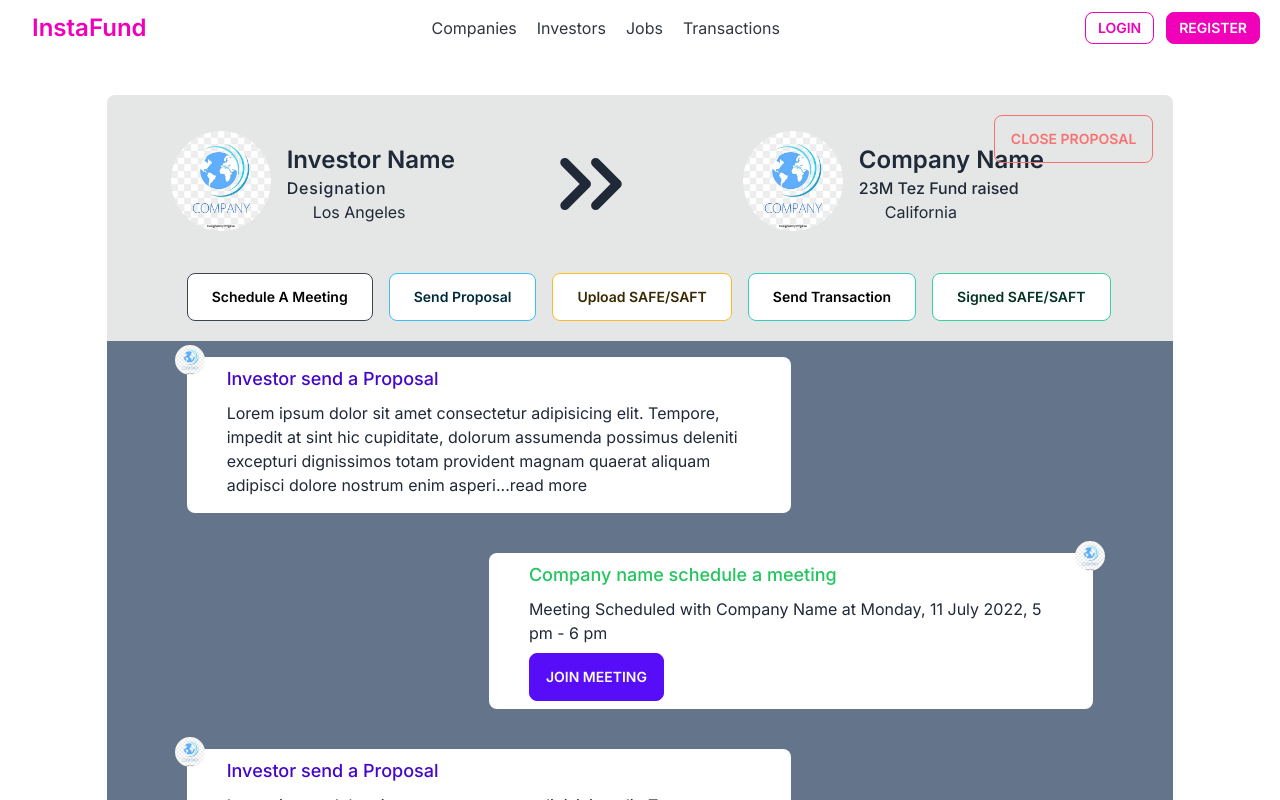
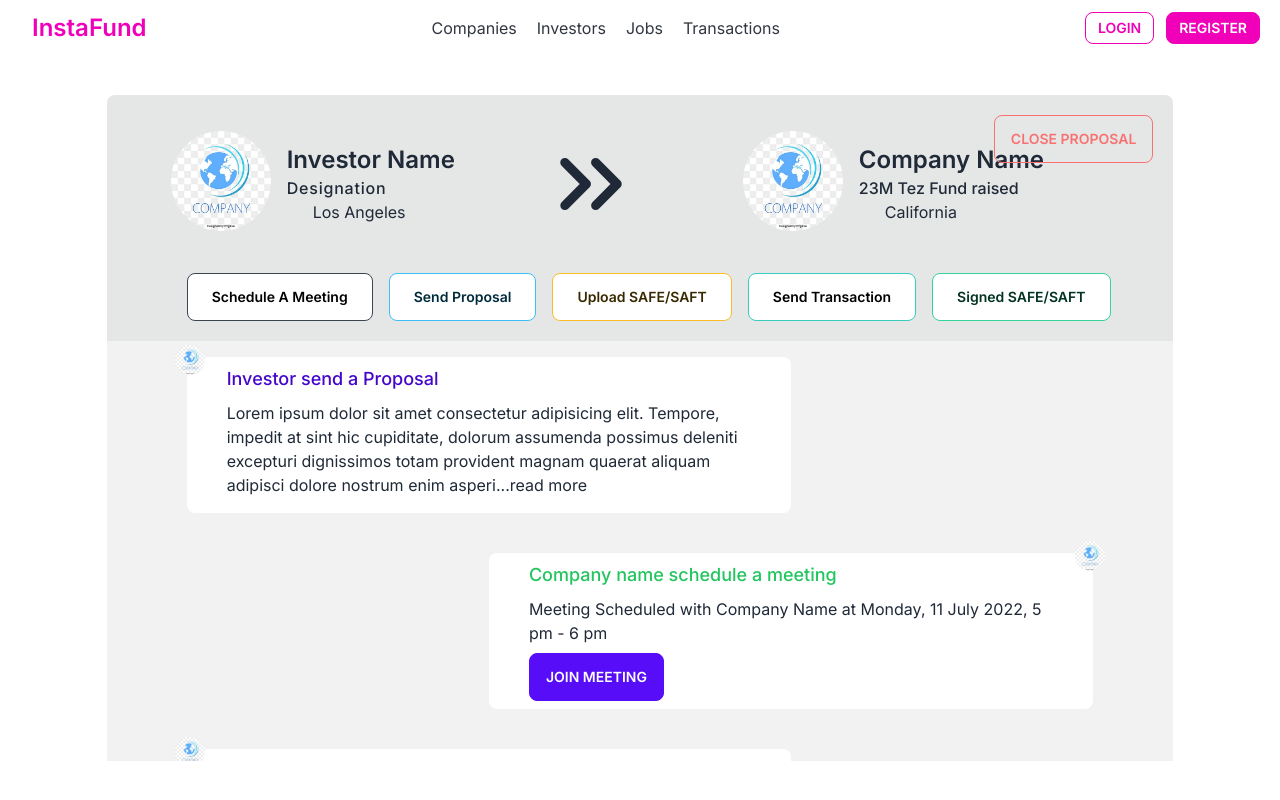
Before and after one commit to mondalraj/InstaFund, a Next.js app: page /transaction in a window 1280 px wide. Built offline with nearby package versions, Linux system fonts and the light colour scheme; some icons are missing.

Commit message:
Fix transaction flexbox

```diff
--- a/pages/transaction.js
+++ b/pages/transaction.js
@@ -13,7 +13,7 @@ export default function Transaction() {
         <title>Transactions</title>
       </Head>
       <Navbar />
-      <div className="w-5/6 bg-base-300 h-5/6 m-auto rounded-lg">
+      <div className="flex flex-col w-5/6 bg-base-300 h-5/6 m-auto rounded-lg">
         <div className="flex relative items-center gap-x-20 px-12 pt-5">
             <div className="flex items-center">
                 <div className="p-4 max-w-md max-h-fit">
@@ -65,7 +65,7 @@ export default function Transaction() {
             <button className="btn text-black hover:text-white btn-accent bg-white px-6 capitalize">Send Transaction</button>
             <button className="btn btn-success bg-white px-6 capitalize">Signed SAFE/SAFT</button>
         </div>
-        <ul className=" bg-slate-500 flex flex-col h-full gap-y-10 px-20 py-4 overflow-auto">
+        <ul className="bg-base-200 flex flex-col gap-y-10 px-20 py-4 overflow-y-scroll">
             <li className="flex justify-start">
                 <div className="bg-base-100 rounded-lg px-10 py-2 w-2/3 relative">
                     <div className="absolute -top-3 -left-3">
@@ -124,6 +124,24 @@ export default function Transaction() {
                     </p>
                 </div>
             </li>
+            <li className="flex justify-end">
+                <div className="bg-base-100 rounded-lg px-10 py-2 w-2/3 relative">
+                    <div className="absolute -top-3 -right-3">
+                        <Image
+                            src="/Company_Logo.png"
+                            alt="Investor Logo"
+                            width="30"
+                            height="30"
+                            className="rounded-full"
+                        />
+                    </div>
+                    <h1 className="text-lg font-medium text-green-500">Company name schedule a meeting</h1>
+                    <p className="text-base py-2">
+                        Meeting Scheduled with Company Name at Monday, 11 July 2022, 5 pm - 6 pm
+                    </p>
+                    <button className="btn btn-primary">Join Meeting</button>
+                </div>
+            </li>
         </ul>
       </div>
     </div>
--- a/styles/globals.css
+++ b/styles/globals.css
@@ -9,7 +9,7 @@
   font-family: 'Inter', sans-serif;
 }
 
-::-webkit-scrollbar {
+/* ::-webkit-scrollbar {
   -webkit-appearance: none;
   width: 10px;
   border-radius: 5px;
@@ -19,14 +19,14 @@
   border-radius: 5px;
   background: #000;
   box-shadow: 0 0 1px rgba(77, 77, 77, 0.5);
-}
+} */
 
 div {
   -ms-overflow-style: none;
   scrollbar-width: none;
 }
 
-div::-webkit-scrollbar {
+::-webkit-scrollbar {
   display: none;
 }
 
```
